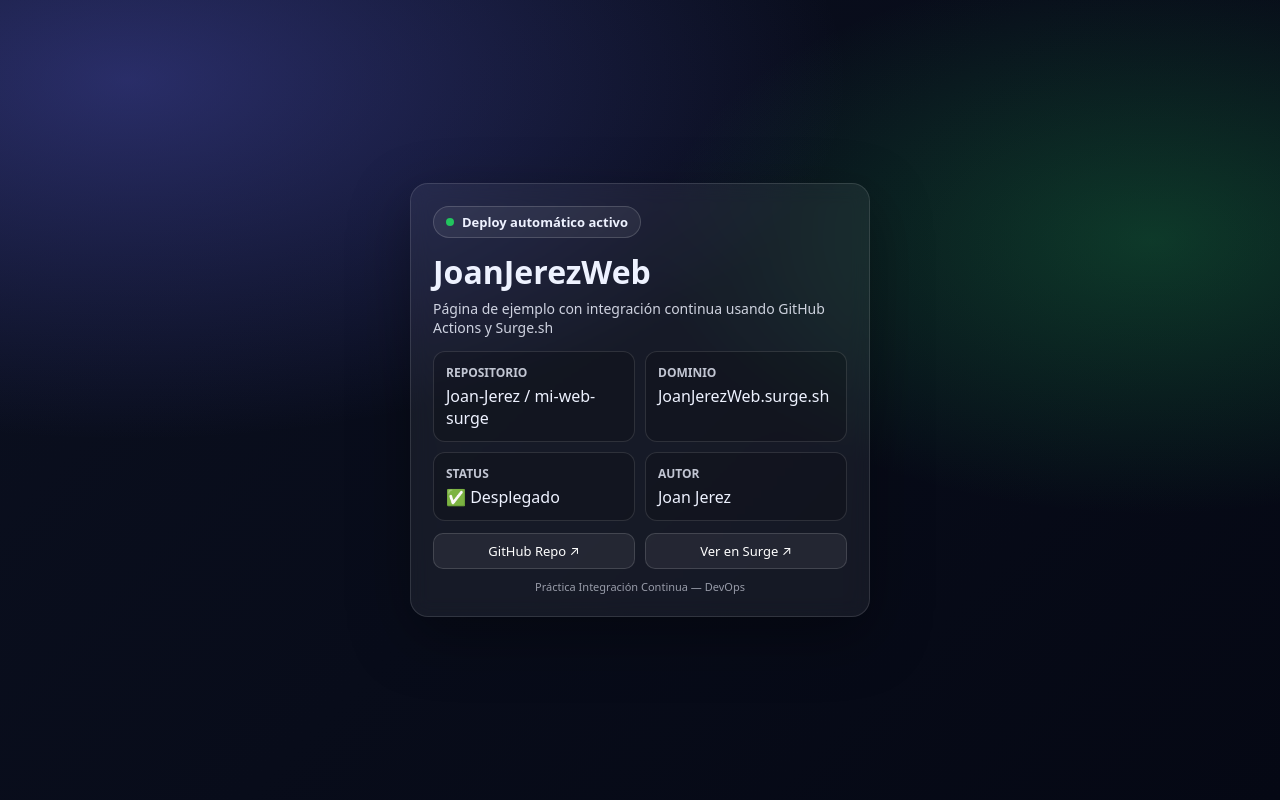
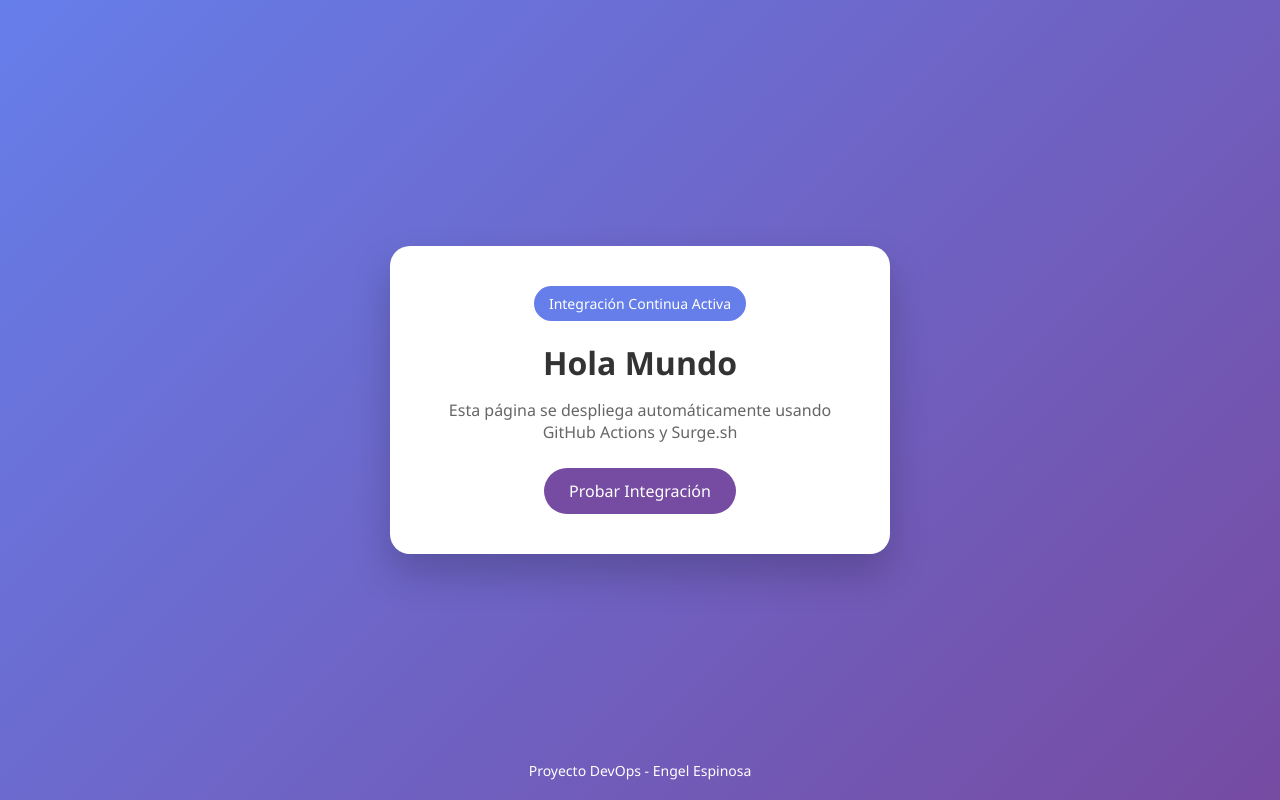
Before and after one commit to Engelesp/practica-surge, a plain HTML site: page index.html in a window 1280 px wide. Drawn offline with Linux system fonts and the light colour scheme.

Commit message:
Refactor index.html for improved structure and styling

```diff
--- a/index.html
+++ b/index.html
@@ -1,122 +1,90 @@
-
-<!doctype html>
+<!DOCTYPE html>
 <html lang="es">
 <head>
-<meta charset="utf-8" />
-<meta name="viewport" content="width=device-width, initial-scale=1" />
-<title>JoanJerezWeb</title>
+    <meta charset="UTF-8">
+    <title>CI/CD con Surge</title>
+    <meta name="viewport" content="width=device-width, initial-scale=1.0">
 
     <style>
-*{box-sizing:border-box}
-
-body{
-  margin:0;
-  font-family:system-ui,-apple-system,Segoe UI,Roboto,Ubuntu;
-  color:#eef2ff;
-
-  min-height:100vh;
-  display:flex;
-  align-items:center;
-  justify-content:center;
-
-  background:
-    radial-gradient(1200px 600px at 10% 10%, rgba(99,102,241,.35), transparent 60%),
-    radial-gradient(900px 500px at 90% 30%, rgba(34,197,94,.25), transparent 55%),
-    linear-gradient(135deg, #0b1020, #050814);
-
-  padding:20px;
+        * {
+            margin: 0;
+            padding: 0;
+            box-sizing: border-box;
+            font-family: 'Segoe UI', sans-serif;
         }
 
-.card{
-  width:100%;
-  max-width:460px;
-
-  border:1px solid rgba(255,255,255,.12);
-  background:rgba(255,255,255,.06);
-  backdrop-filter: blur(10px);
-  border-radius:18px;
-  padding:22px;
-
-  box-shadow:0 20px 60px rgba(0,0,0,.35);
+        body {
+            height: 100vh;
+            background: linear-gradient(135deg, #667eea, #764ba2);
+            display: flex;
+            justify-content: center;
+            align-items: center;
         }
 
-.badge{
-  display:inline-flex;
-  align-items:center;
-  gap:8px;
-
-  padding:6px 12px;
-  border-radius:999px;
-  border:1px solid rgba(255,255,255,.16);
-  background:rgba(255,255,255,.06);
-
-  font-size:13px;
-  font-weight:600;
+        .card {
+            background: white;
+            padding: 40px;
+            border-radius: 20px;
+            text-align: center;
+            width: 90%;
+            max-width: 500px;
+            box-shadow: 0 20px 40px rgba(0,0,0,0.2);
+            animation: fadeIn 1s ease-in-out;
         }
 
-.dot{
-  width:8px;
-  height:8px;
-  border-radius:50%;
-  background:#22c55e;
+        h1 {
+            font-size: 32px;
+            color: #333;
+            margin-bottom: 15px;
         }
 
-h1{
-  margin:12px 0 6px;
-  font-size:32px;
+        p {
+            color: #666;
+            margin-bottom: 25px;
         }
 
-p{
-  margin:0 0 14px;
-  color:rgba(238,242,255,.85);
-  font-size:14px;
+        .badge {
+            display: inline-block;
+            background: #667eea;
+            color: white;
+            padding: 8px 15px;
+            border-radius: 50px;
+            font-size: 14px;
+            margin-bottom: 20px;
         }
 
-.grid{
-  display:grid;
-  grid-template-columns:1fr 1fr;
-  gap:10px;
+        button {
+            background: #764ba2;
+            color: white;
+            border: none;
+            padding: 12px 25px;
+            border-radius: 50px;
+            font-size: 16px;
+            cursor: pointer;
+            transition: 0.3s;
         }
 
-.mini{
-  border:1px solid rgba(255,255,255,.12);
-  border-radius:12px;
-  padding:12px;
-  background:rgba(0,0,0,.18);
+        button:hover {
+            background: #5a3780;
+            transform: scale(1.05);
         }
 
-.mini h3{
-  margin:0 0 4px;
-  font-size:12px;
-  text-transform:uppercase;
-  opacity:.8;
+        @keyframes fadeIn {
+            from {
+                opacity: 0;
+                transform: translateY(20px);
+            }
+            to {
+                opacity: 1;
+                transform: translateY(0);
+            }
         }
 
-.btns{
-  display:flex;
-  gap:10px;
-  margin-top:12px;
-}
-
-a{
-  flex:1;
-  text-align:center;
-  text-decoration:none;
-  color:white;
-
-  padding:8px;
-  border-radius:10px;
-  border:1px solid rgba(255,255,255,.14);
-  background:rgba(255,255,255,.06);
-
-  font-size:13px;
-}
-
-footer{
-  margin-top:10px;
-  font-size:11px;
-  opacity:.6;
-  text-align:center;
+        footer {
+            position: absolute;
+            bottom: 20px;
+            color: white;
+            font-size: 14px;
         }
     </style>
 </head>
@@ -124,57 +92,17 @@
 <body>
 
     <div class="card">
-
-  <span class="badge">
-    <span class="dot"></span>
-    Deploy automático activo
-  </span>
-
-  <h1>JoanJerezWeb</h1>
-
-  <p>
-    Página de ejemplo con integración continua usando GitHub Actions y Surge.sh
-  </p>
-
-  <div class="grid">
-
-    <div class="mini">
-      <h3>Repositorio</h3>
-      <div>Joan-Jerez / mi-web-surge</div>
-    </div>
-
-    <div class="mini">
-      <h3>Dominio</h3>
-      <div>JoanJerezWeb.surge.sh</div>
-    </div>
-
-    <div class="mini">
-      <h3>Status</h3>
-      <div>✅ Desplegado</div>
-    </div>
-
-    <div class="mini">
-      <h3>Autor</h3>
-      <div>Joan Jerez</div>
-    </div>
-
-  </div>
-
-  <div class="btns">
-    <a href="https://github.com/Joan-Jerez/mi-web-surge" target="_blank">
-      GitHub Repo ↗
-    </a>
-
-    <a href="http://JoanJerezWeb.surge.sh" target="_blank">
-      Ver en Surge ↗
-    </a>
+        <div class="badge"> Integración Continua Activa</div>
+        <h1>Hola Mundo</h1>
+        <p>Esta página se despliega automáticamente usando GitHub Actions y Surge.sh</p>
+        <button onclick="alert('CI/CD funcionando correctamente 🔥')">
+            Probar Integración
+        </button>
     </div>
 
     <footer>
-    Práctica Integración Continua — DevOps
+        Proyecto DevOps - Engel Espinosa
     </footer>
-
-</div>
 
 </body>
 </html>
```
Lines whose indentation alone changed are shown as unchanged.
